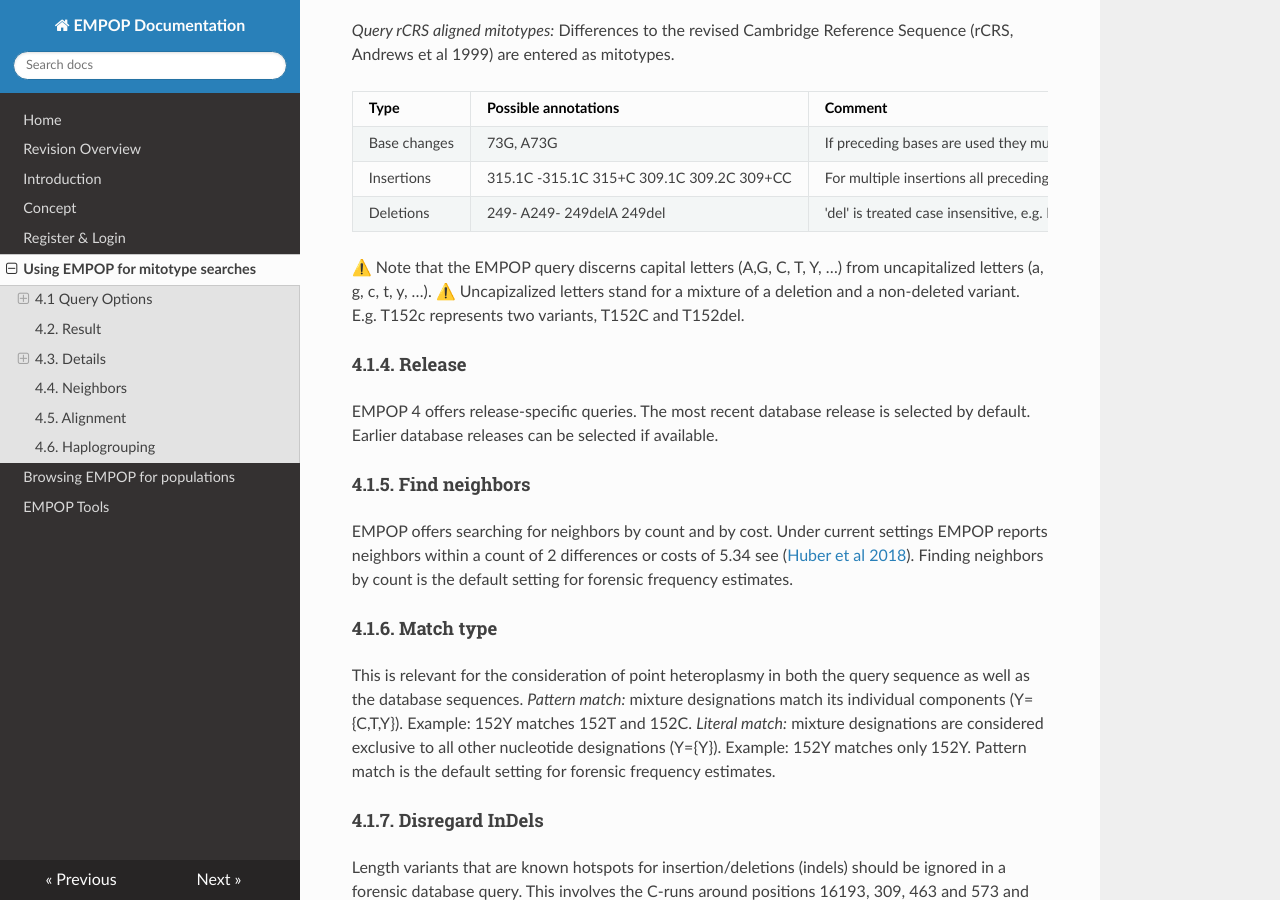
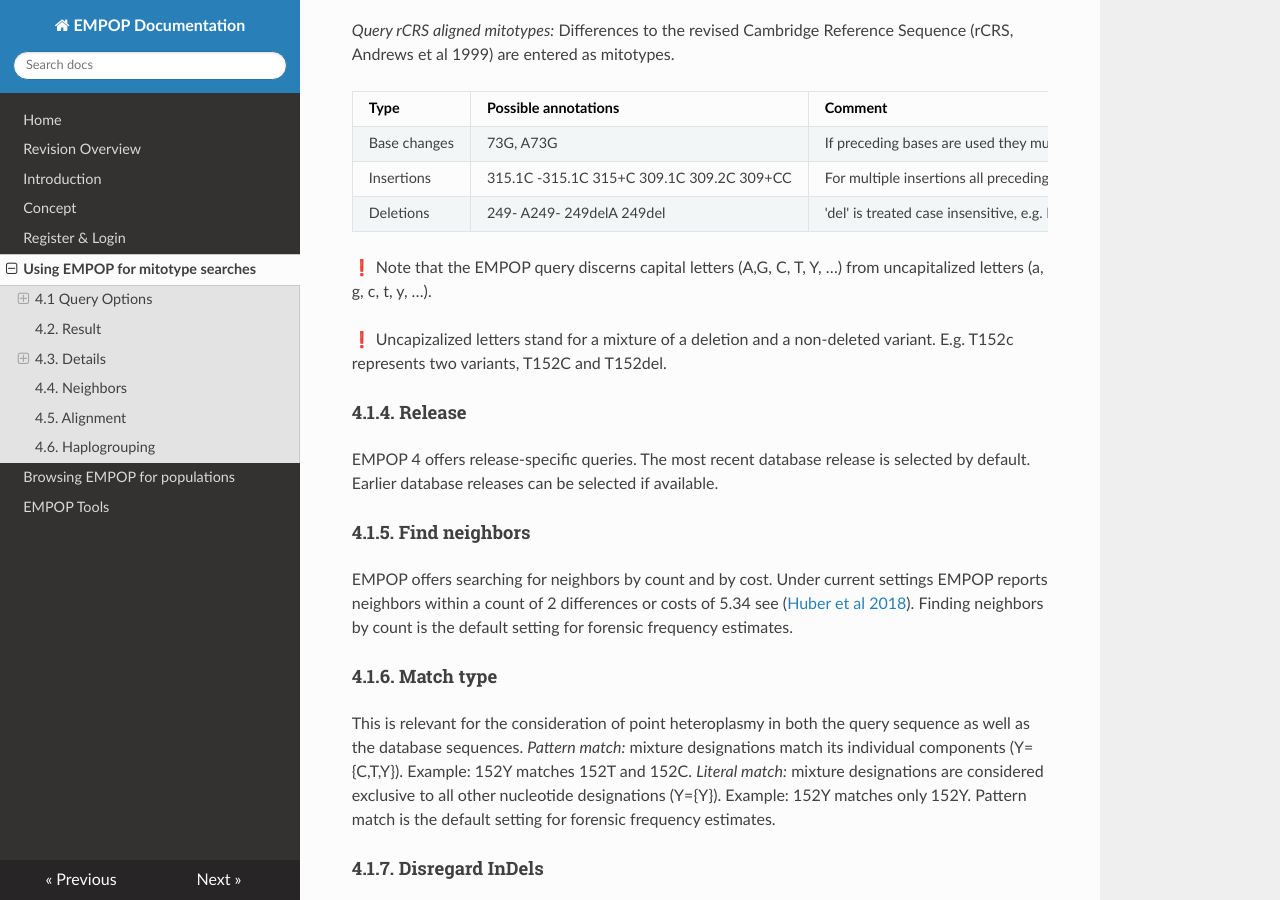
Before and after one commit to gmitirol/empop-use, an MkDocs documentation site: the page built from docs/using_empop.md, in a window 1280 px wide and 900 px high, scrolled down 2782 px. Built offline with MkDocs 1.6.1, drawn with Linux system fonts in a browser that asks for light colours; nearby versions of some CDN libraries.

```diff
--- a/docs/using_empop.md
+++ b/docs/using_empop.md
@@ -69,8 +69,9 @@ Differences to the revised Cambridge Reference Sequence (rCRS, Andrews et al 199
 |     Insertions      |     315.1C     -315.1C     315+C     309.1C     309.2C     309+CC    |     For multiple insertions all preceding insertions need to be stated,   i.e. annotating 309.2C is not possible without annotating 309.1C                                                                                                                                                               |
 |     Deletions       |     249-     A249-     249delA     249del                            |     'del' is treated case insensitive, e.g. Del, DEL, dEL, deL etc is   accepted.     Please note that the single character 'D' is considered a mixture of   A, G, and T (IUB code). The single character 'd' is considered a mixture of   A, G, T, and deletion (see Parson et al 2014 for details).    |
 
-⚠️ Note that the EMPOP query discerns capital letters (A,G, C, T, Y, …) from uncapitalized letters (a, g, c, t, y, …).
-⚠️ Uncapizalized letters stand for a mixture of a deletion and a non-deleted variant. E.g. T152c represents two variants, T152C and T152del.
+❗ Note that the EMPOP query discerns capital letters (A,G, C, T, Y, …) from uncapitalized letters (a, g, c, t, y, …).
+
+❗ Uncapizalized letters stand for a mixture of a deletion and a non-deleted variant. E.g. T152c represents two variants, T152C and T152del.
 
 
 #### 4.1.4. Release
```
